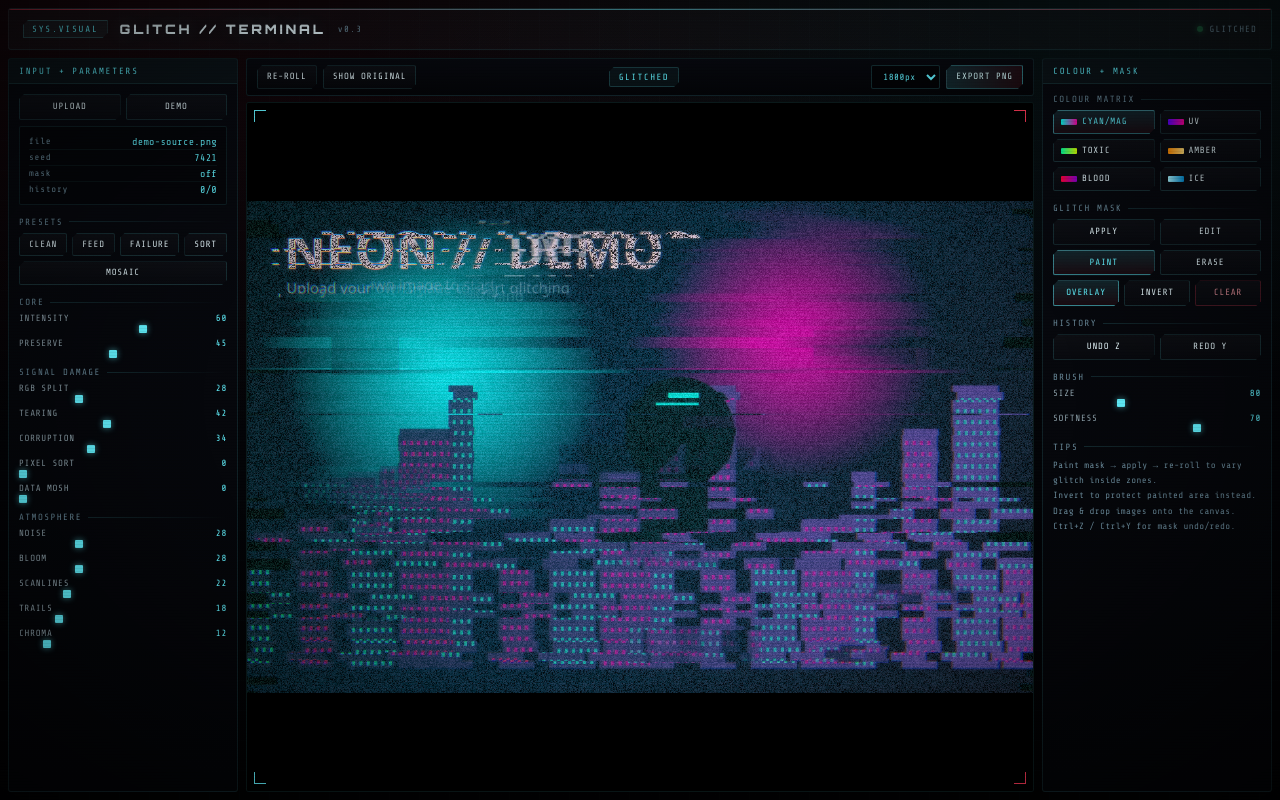
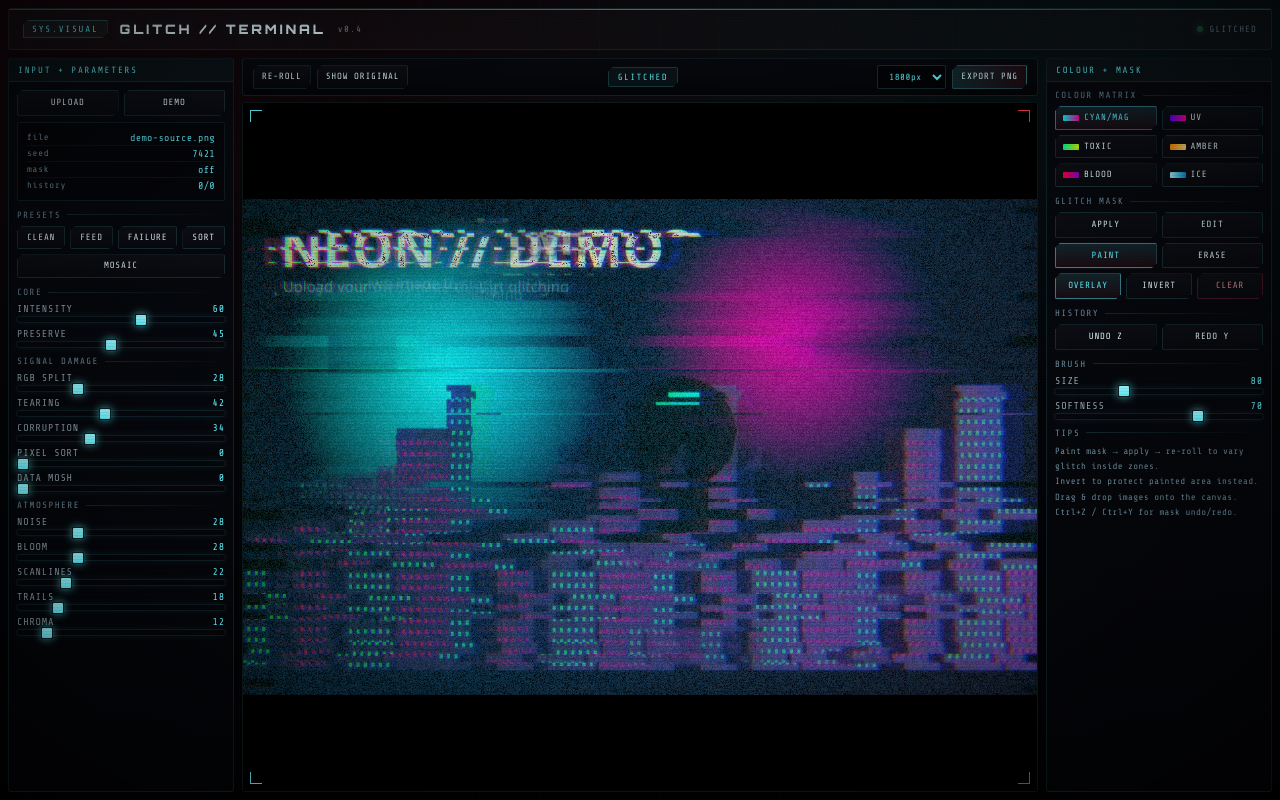
Before and after one commit to dani-mtrip/Cyberpunk_Glitch_Terminal, a plain HTML site: page index.html in a window 1280 px wide. Drawn offline with nearby package versions, Linux system fonts and the light colour scheme.

Commit message:
Update index.html
Update to V0.4:

- Increased the visual impact of RGB Split so the effect reads more clearly across more of the image
- Strengthened Chroma so it produces a more noticeable colour separation
- Improved Trails so the smear/ghosting effect is more visible
- Increased slider track thickness and brightness for better visibility
- Increased slider thumb size to make controls easier to grab and read
- Reduced some panel spacing and slightly tightened layout sizing so the larger sliders still fit cleanly

```diff
--- a/index.html
+++ b/index.html
@@ -3,7 +3,7 @@
 <head>
   <meta charset="UTF-8" />
   <meta name="viewport" content="width=device-width, initial-scale=1.0" />
-  <title>GLITCH//TERMINAL v0.3</title>
+  <title>GLITCH//TERMINAL v0.4</title>
   <link href="https://fonts.googleapis.com/css2?family=Share+Tech+Mono&family=Rajdhani:wght@400;600;700&family=Orbitron:wght@400;700;900&display=swap" rel="stylesheet">
   <style>
     :root {
@@ -22,7 +22,7 @@
       --glow-r: 0 0 16px rgba(255,58,88,0.14), 0 0 1px rgba(255,58,88,0.5);
       --h-header: 42px;
       --h-toolbar: 38px;
-      --panel-w: 230px;
+      --panel-w: 226px;
     }
 
     *, *::before, *::after { box-sizing: border-box; margin: 0; padding: 0; }
@@ -162,7 +162,7 @@
     }
 
     .ph {
-      padding: 7px 10px;
+      padding: 6px 9px;
       background: rgba(99,243,255,0.04);
       border-bottom: 1px solid var(--border);
       font-family: var(--font-mono);
@@ -180,7 +180,7 @@
       flex: 1;
       overflow-y: auto;
       overflow-x: hidden;
-      padding: 10px;
+      padding: 8px;
       scrollbar-width: thin;
       scrollbar-color: rgba(99,243,255,0.2) transparent;
     }
@@ -190,7 +190,7 @@
     .pb::-webkit-scrollbar-thumb { background: rgba(99,243,255,0.2); border-radius: 2px; }
 
     /* ─── SECTION ─── */
-    .sec { margin-bottom: 12px; }
+    .sec { margin-bottom: 9px; }
     .sec:last-child { margin-bottom: 0; }
 
     .sec-label {
@@ -302,7 +302,7 @@
     }
 
     /* ─── SLIDERS ─── */
-    .sw { display: grid; gap: 4px; margin-bottom: 8px; }
+    .sw { display: grid; gap: 3px; margin-bottom: 6px; }
     .sw:last-child { margin-bottom: 0; }
 
     .sh {
@@ -310,37 +310,40 @@
       justify-content: space-between;
       align-items: center;
       font-family: var(--font-mono);
-      font-size: 9px;
+      font-size: 10px;
       color: rgba(190,215,225,0.75);
       letter-spacing: 0.08em;
       text-transform: uppercase;
     }
 
-    .sv { color: var(--cyan); font-size: 9px; min-width: 22px; text-align: right; }
+    .sv { color: var(--cyan); font-size: 10px; min-width: 28px; text-align: right; }
 
     input[type="range"] {
       -webkit-appearance: none;
-      width: 100%; height: 3px;
+      width: 100%; height: 5px;
       background: linear-gradient(90deg,
-        rgba(99,243,255,0.55) calc(var(--pct,50%) * 1%),
-        rgba(255,255,255,0.07) calc(var(--pct,50%) * 1%));
-      border-radius: 2px;
+        rgba(99,243,255,0.85) calc(var(--pct,50%) * 1%),
+        rgba(255,255,255,0.12) calc(var(--pct,50%) * 1%));
+      border-radius: 3px;
       outline: none;
+      box-shadow: 0 0 0 1px rgba(99,243,255,0.08), 0 0 8px rgba(99,243,255,0.10);
     }
     input[type="range"]::-webkit-slider-thumb {
       -webkit-appearance: none;
-      width: 8px; height: 8px;
-      background: var(--cyan);
-      border-radius: 1px;
+      width: 12px; height: 12px;
+      background: linear-gradient(180deg, #9ff9ff, var(--cyan));
+      border-radius: 2px;
       cursor: pointer;
-      box-shadow: 0 0 6px rgba(99,243,255,0.6);
+      border: 1px solid rgba(3,8,12,0.9);
+      box-shadow: 0 0 8px rgba(99,243,255,0.7);
     }
     input[type="range"]::-moz-range-thumb {
-      width: 8px; height: 8px;
-      background: var(--cyan);
-      border-radius: 1px;
-      border: none;
+      width: 12px; height: 12px;
+      background: linear-gradient(180deg, #9ff9ff, var(--cyan));
+      border-radius: 2px;
+      border: 1px solid rgba(3,8,12,0.9);
       cursor: pointer;
+      box-shadow: 0 0 8px rgba(99,243,255,0.7);
     }
 
     /* ─── PALETTE ─── */
@@ -382,7 +385,7 @@
       flex-shrink: 0;
     }
 
-    .toolbar button { padding: 5px 9px; font-size: 9px; }
+    .toolbar button { padding: 5px 8px; font-size: 9px; }
 
     .tb-spacer { flex: 1; }
 
@@ -494,7 +497,7 @@
     <div class="header-left">
       <div class="hbadge">SYS.VISUAL</div>
       <h1>Glitch // Terminal</h1>
-      <span class="hversion">v0.3</span>
+      <span class="hversion">v0.4</span>
     </div>
     <div class="header-right">
       <div class="status-pill">
@@ -863,7 +866,7 @@
     const palette=PALETTES[settings.palette]||PALETTES["cyan-magenta"];
     const intensity=settings.intensity/100;
     const preserve=settings.preserve/100;
-    const splitBoost=0.35+intensity*1.25;
+    const splitBoost=0.7+intensity*1.45;
     const tearBoost=0.6+intensity*1.1;
     const noiseBoost=0.65+intensity*1.1;
 
@@ -955,7 +958,7 @@
         const centerMask=Math.exp(-(dist*dist)/0.08)*preserve;
         const edgeWeight=clamp(1-centerMask,0.08,1);
 
-        const hSplit=Math.round(settings.rgbSplit*0.32*edgeWeight*splitBoost);
+        const hSplit=Math.round(settings.rgbSplit*(0.24 + edgeWeight*0.46)*splitBoost);
         const yShift=Math.round(Math.sin(yy*0.05+seed*0.01)*(1.5+settings.tearing*0.02));
 
         let r=sample(src,out.width,out.height,xx+hSplit,yy-yShift,0);
@@ -963,10 +966,12 @@
         let b=sample(src,out.width,out.height,xx-hSplit,yy+yShift,2);
 
         if(settings.chroma>0){
-          const ca=dist*settings.chroma*0.18;
+          const ca=dist*settings.chroma*0.42 + settings.chroma*0.03;
           const nx=ddx/(maxDist||1),ny=ddy/(maxDist||1);
-          r=sample(src,out.width,out.height,xx+Math.round(ca*nx),yy+Math.round(ca*ny),0);
-          b=sample(src,out.width,out.height,xx-Math.round(ca*nx),yy-Math.round(ca*ny),2);
+          const cr=sample(src,out.width,out.height,xx+Math.round(ca*nx),yy+Math.round(ca*ny),0);
+          const cb=sample(src,out.width,out.height,xx-Math.round(ca*nx),yy-Math.round(ca*ny),2);
+          r=r*0.3+cr*0.7;
+          b=b*0.3+cb*0.7;
         }
 
         if(sortedCols){
@@ -992,9 +997,11 @@
         b=b*(1-shadowMix)+palette.a[2]*shadowMix;
 
         if(settings.trails>0){
-          const trail=Math.round(settings.trails*0.18);
-          r=r*0.84+sample(src,out.width,out.height,xx+trail,yy,0)*0.16;
-          b=b*0.84+sample(src,out.width,out.height,xx-trail,yy,2)*0.16;
+          const trail=Math.round(1 + settings.trails*0.3);
+          const trailMix=Math.min(0.34, 0.08 + settings.trails/120);
+          r=r*(1-trailMix)+sample(src,out.width,out.height,xx+trail,yy,0)*trailMix;
+          g=g*(1-trailMix*0.5)+sample(src,out.width,out.height,xx,yy+Math.max(1,Math.round(trail*0.35)),1)*(trailMix*0.5);
+          b=b*(1-trailMix)+sample(src,out.width,out.height,xx-trail,yy,2)*trailMix;
         }
 
         dst[idx]  =clamp(Math.round(r*scanDim),0,255);
@@ -1243,7 +1250,7 @@
     const res=parseInt(els.exportRes.value,10);
     const rendered=renderGlitch(state.img,state.settings,state.seed,false,res,state.maskCanvas,state.maskApply,state.maskInvert);
     const link=document.createElement("a");
-    link.download=(state.fileName.replace(/\.[^.]+$/,"")||"glitch")+"-glitch-v0.3.png";
+    link.download=(state.fileName.replace(/\.[^.]+$/,"")||"glitch")+"-glitch-v0.4.png";
     link.href=rendered.toDataURL("image/png");
     link.click();
     showToast(`Exported at ${res}px`);
```
